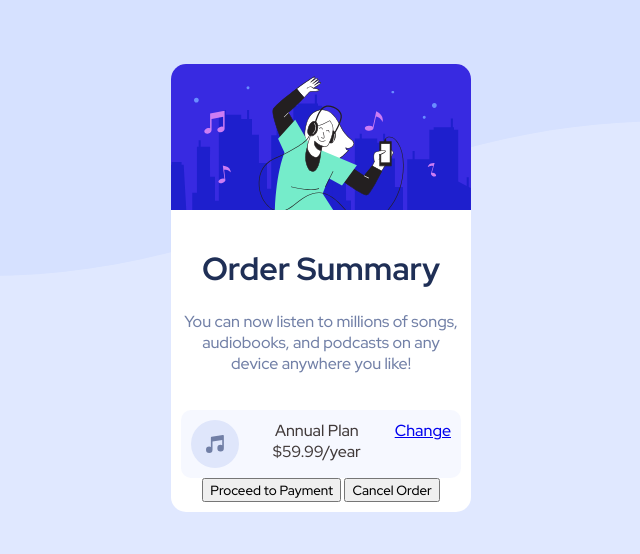
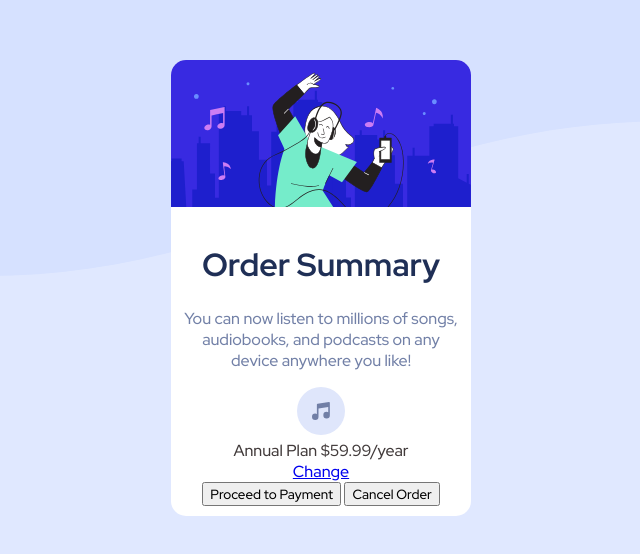
Before and after one commit to CauanyRodrigues01/order-summary-component-main, a plain HTML site: page index.html in a window 1280 px wide. Shown: the part 112-666 px from the top of the page, without its empty margins (319-959 px from the left). Drawn offline with Linux system fonts and the light colour scheme.

Commit message:
Update index.html

```diff
--- a/index.html
+++ b/index.html
@@ -14,23 +14,28 @@
         <div class="card">
             <img src="./public/img/illustration-hero.svg" alt="" class="top">
             <main>
-                <h1 class="title">Order Summary</h1>
-                <p class="text">You can now listen to millions of songs, audiobooks, and podcasts on any device anywhere you like!</p>
-            </main>
-            <section>
-                <div class="option-plan">
-                    <img src="./public/img/icon-music.svg" alt="icon music">
+                <div class="container-text">
+                    <h1 class="title">Order Summary</h1>
+                    <p class="text">You can now listen to millions of songs, audiobooks, and podcasts on any device anywhere you like!</p>
+                </div>
+                <div class="container-options">
                     <div class="plan">
-                        <span>Annual Plan</span>
-                        $59.99/year
+                        <img src="./public/img/icon-music.svg" alt="icon music">
+                        <div class="information-plan">
+                            <span>Annual Plan</span>
+                            $59.99/year
+                        </div>
                     </div>
                     <div class="link">
                         <a href="#">Change</a>
                     </div>
                 </div>
-                <button class="pay">Proceed to Payment</button>
-                <button>Cancel Order</button>
-            </section>
+                <div class="buttons">
+                    <button class="button-pay">Proceed to Payment</button>
+                    <button class="button-cancel">Cancel Order</button>
+                </div>
+            </main>
+
         </div>
     </div>
     <div class="attribution">
```
